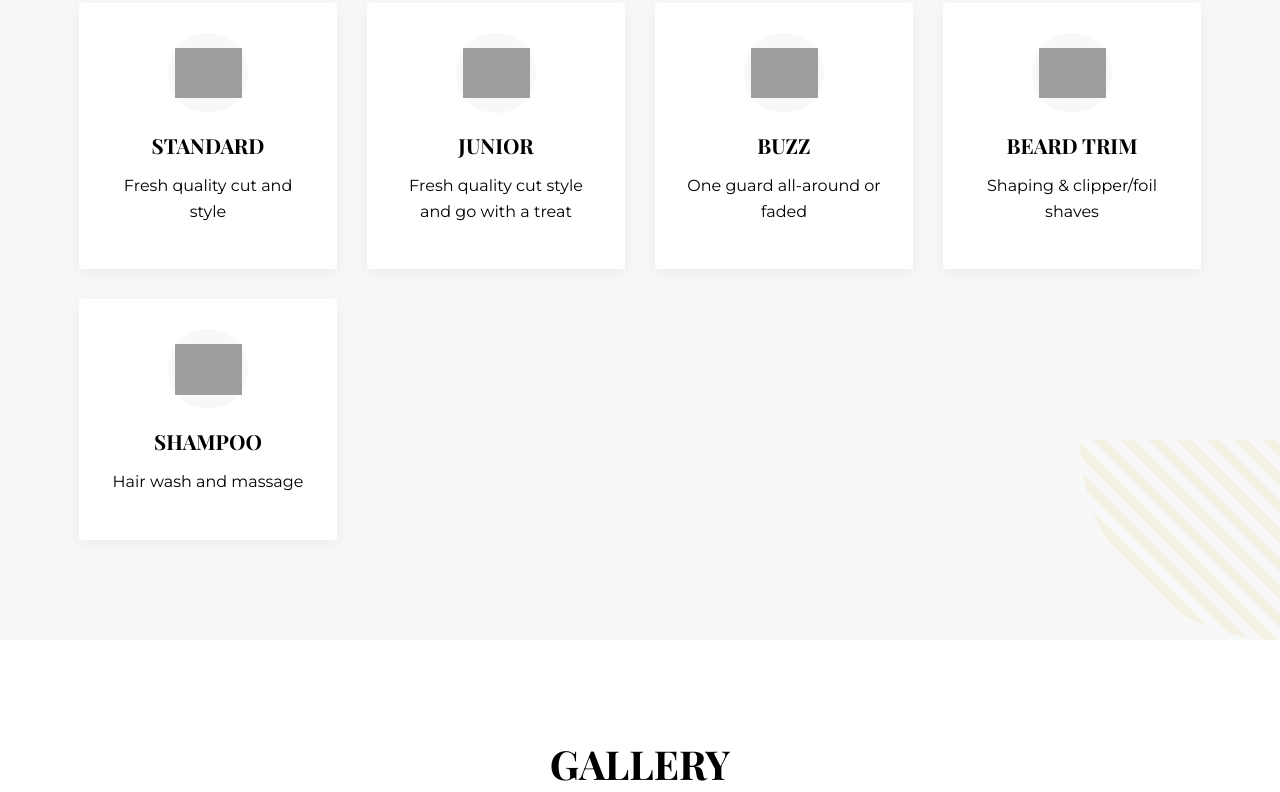
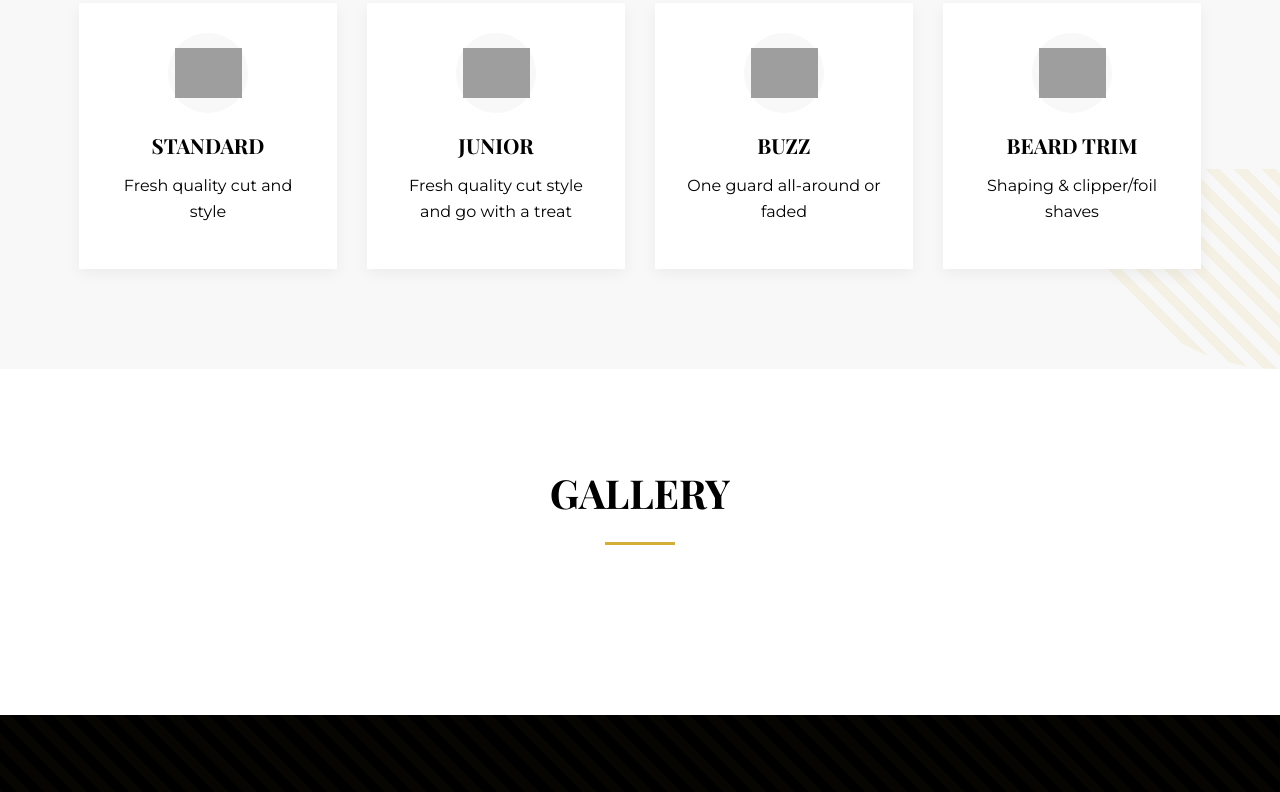
Before and after one commit to finlayhlannon/liberty-barbers, a plain HTML site: page index.html in a window 1280 px wide. Shown: the part 1609-2401 px from the top of the page. Drawn offline with nearby package versions, Linux system fonts and the light colour scheme; grey boxes are pictures that could not be loaded; a script that the page names is missing.

Commit message:
Update index.html

```diff
--- a/index.html
+++ b/index.html
@@ -96,13 +96,13 @@
                     <h3>BEARD TRIM</h3>
                     <p>Shaping & clipper/foil shaves</p>
                 </div>
-                <div class="service-card">
+                <!--div class="service-card">
                     <div class="service-icon">
                         <img width="67" height="67" src="https://img.icons8.com/external-flat-icons-inmotus-design/67/external-barber-barbershop-flat-icons-inmotus-design-2.png" alt="external-barber-barbershop-flat-icons-inmotus-design-2"/>
                     </div>
                     <h3>SHAMPOO</h3>
                     <p>Hair wash and massage</p>
-                </div>
+                </div-->
             </div>
         </div>
     </section>
```
